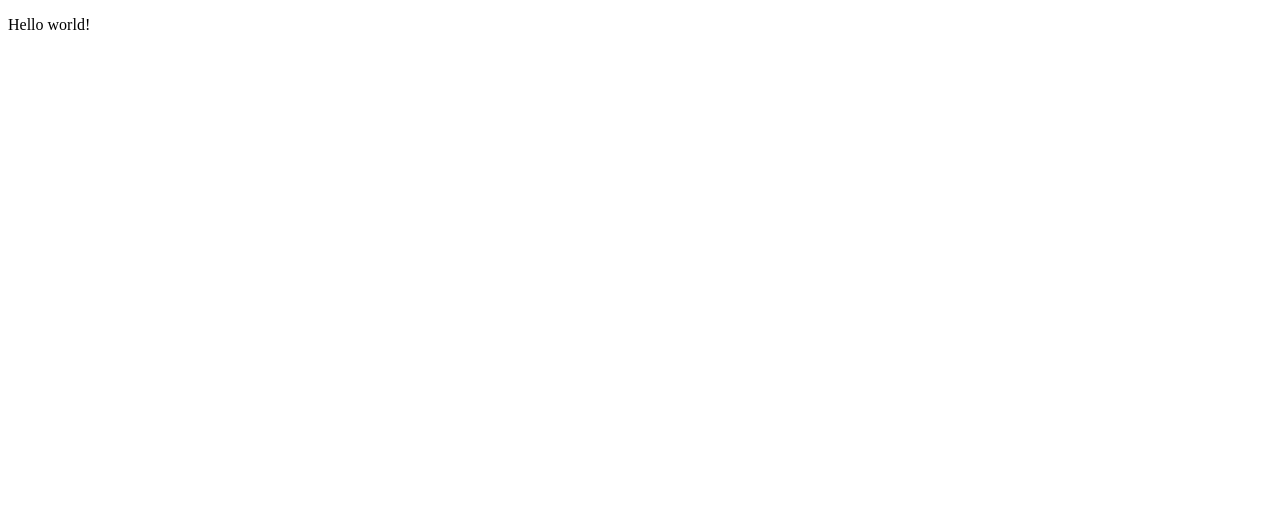
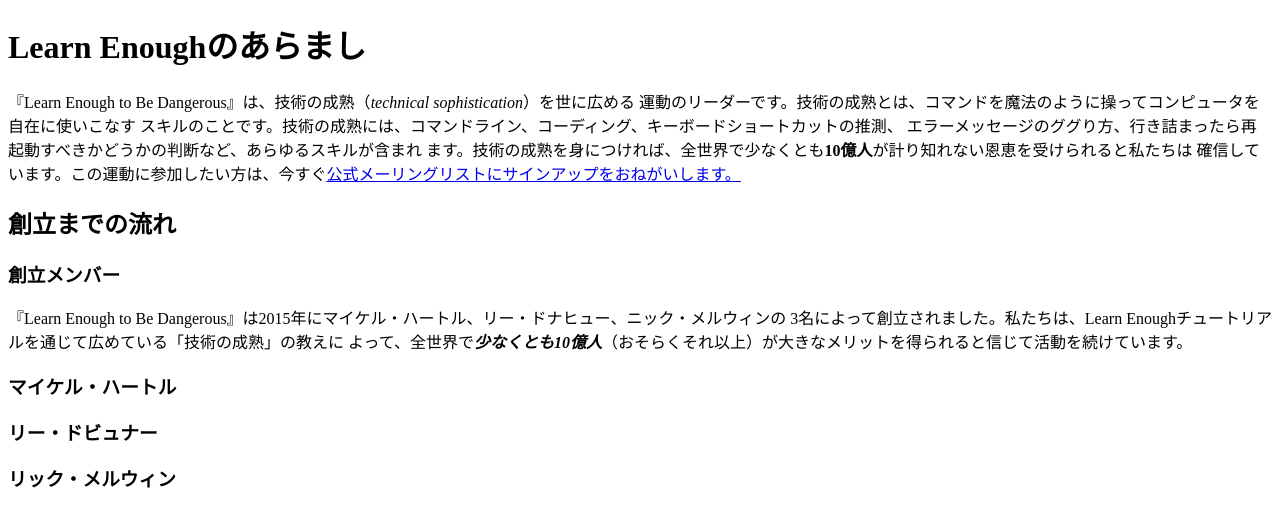
Before and after one commit to SK727-star/smpwbs, a plain HTML site: page index.html in a window 1280 px wide. Drawn offline with Linux system fonts and the light colour scheme.

Commit message:
add some tag

```diff
--- a/index.html
+++ b/index.html
@@ -1,12 +1,37 @@
 <!DOCTYPE html>
 <html>
   <head>
-    <title>a</title>
+    <title>HTML初学実験ページ</title>
     <meta charset="utf-8">
   </head>
   <body>
 
-    <p>Hello world!</p>
+    <h1>Learn Enoughのあらまし</h1>
+
+    <p>
+      『Learn Enough to Be Dangerous』は、技術の成熟（<em>technical sophistication</em>）を世に広める
+      運動のリーダーです。技術の成熟とは、コマンドを魔法のように操ってコンピュータを自在に使いこなす
+      スキルのことです。技術の成熟には、コマンドライン、コーディング、キーボードショートカットの推測、
+      エラーメッセージのググり方、行き詰まったら再起動すべきかどうかの判断など、あらゆるスキルが含まれ
+      ます。技術の成熟を身につければ、全世界で少なくとも<strong>10億人</strong>が計り知れない恩恵を受けられると私たちは
+      確信しています。この運動に参加したい方は、今すぐ<a href="https://learnenough.com/email">公式メーリングリストにサインアップをおねがいします。</a>
+    </p>
+
+    <h2>創立までの流れ</h2>
+
+    <h3>創立メンバー</h3>
+
+    <p>
+      『Learn Enough to Be Dangerous』は2015年にマイケル・ハートル、リー・ドナヒュー、ニック・メルウィンの
+      3名によって創立されました。私たちは、Learn Enoughチュートリアルを通じて広めている「技術の成熟」の教えに
+      よって、全世界で<strong><em>少なくとも10億人</em></strong>（おそらくそれ以上）が大きなメリットを得られると信じて活動を続けています。
+    </p>
+
+    <h3>マイケル・ハートル</h3>
+
+    <h3>リー・ドビュナー</h3>
+
+    <h3>リック・メルウィン</h3>
 
   </body>
 </html>
```
